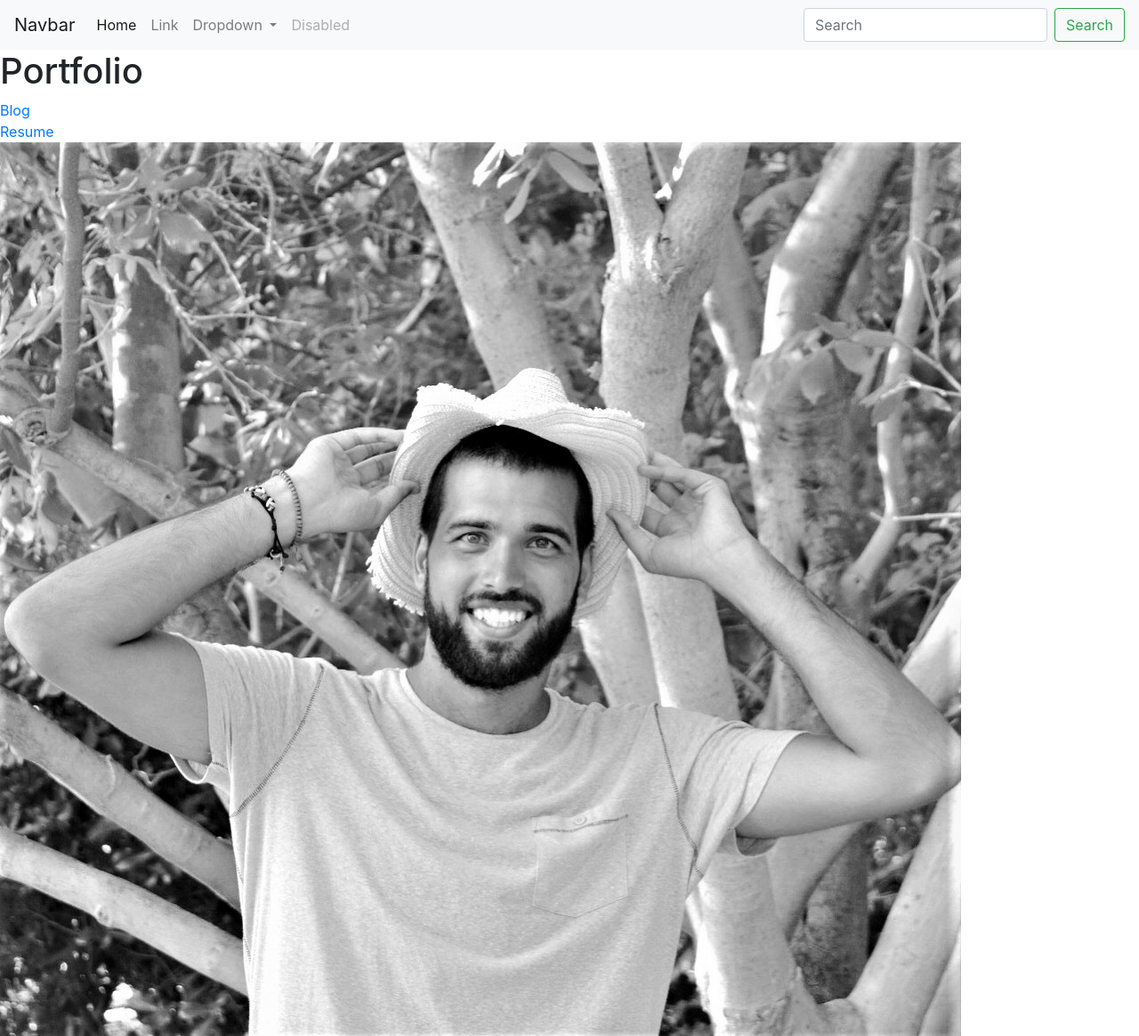
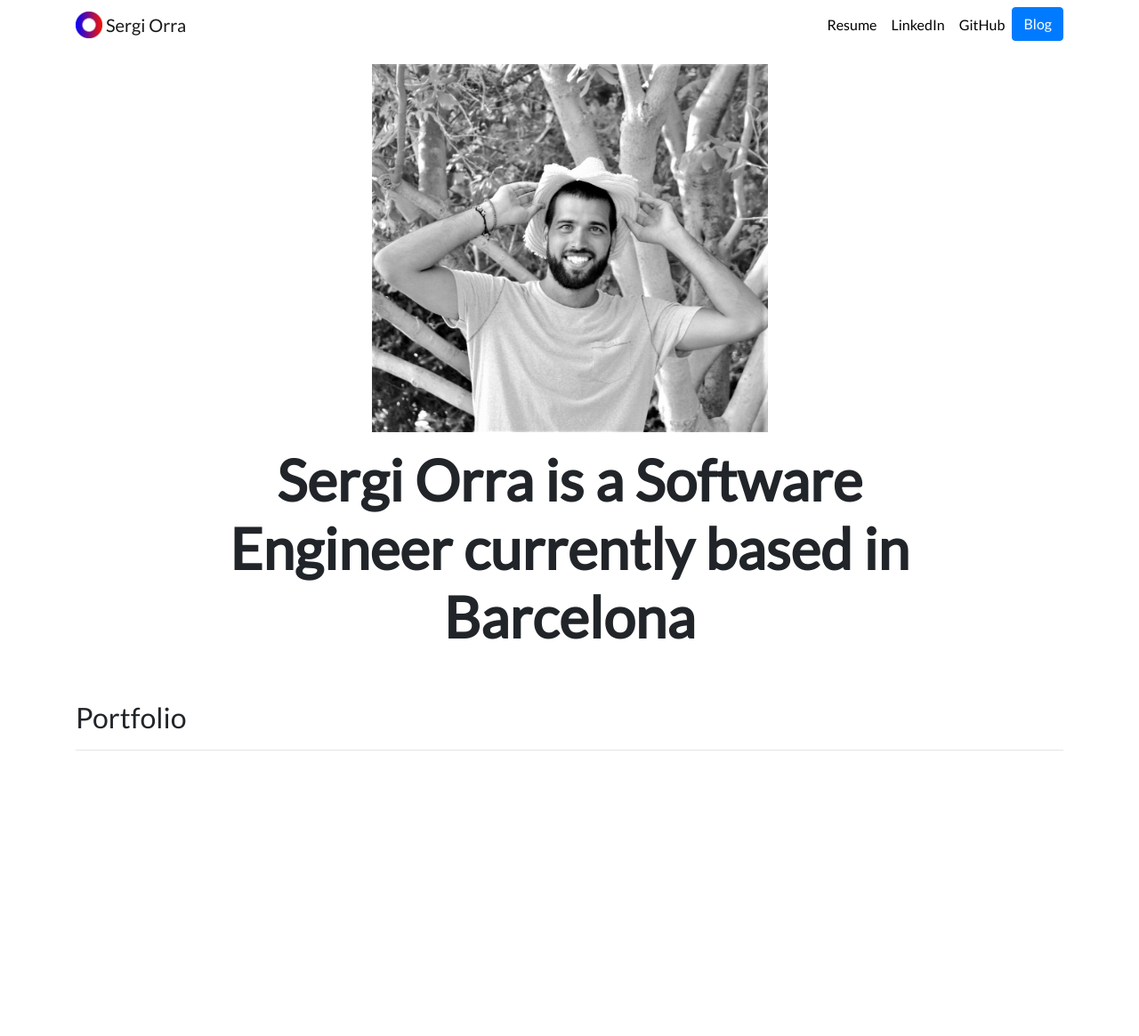
Before and after one commit to sergiorra/portfolio-django, a Django app: page / in a window 1280 px wide. Shown: the whole page at 89% size. After the commit the page ends 844 px from the top, so only its background shows below. Run offline with Django 3.2, Linux system fonts and the light colour scheme; data that the repository does not hold is empty; some libraries are stand-ins or nearby versions.

Commit message:
refactor

```diff
--- /dev/null
+++ b/portfolio/static/portfolio/custom.css
@@ -0,0 +1,24 @@
+.navbar-nav .nav-link {
+    color: rgba(0,0,0,1) !important;
+}
+
+.navbar-nav .nav-link:hover {
+    color: rgba(0,0,0,.5) !important;
+}
+
+body {
+    font-family: 'Lato', sans-serif;
+}
+
+#blogtitle {
+    font-size: 6rem;
+}
+
+@media (min-width: 992px) {
+    #hometext {
+        font-size: 4rem;
+    }
+    #blogdetailtitle {
+        font-size: 5rem;
+    }
+}
--- a/portfolio/templates/portfolio/base.html
+++ b/portfolio/templates/portfolio/base.html
@@ -1,107 +1,62 @@
-<!DOCTYPE html>
+{% load static %}
+<!doctype html>
 <html lang="en">
+
 <head>
   <!-- Required meta tags -->
-    <meta charset="utf-8" />
-    <meta
-      name="viewport"
-      content="width=device-width, initial-scale=1, shrink-to-fit=no"
-    />
+  <meta charset="utf-8">
+  <meta name="viewport" content="width=device-width, initial-scale=1, shrink-to-fit=no">
 
   <!-- Bootstrap CSS -->
-    <link
-      rel="stylesheet"
-      href="https://stackpath.bootstrapcdn.com/bootstrap/4.5.0/css/bootstrap.min.css"
-      integrity="sha384-9aIt2nRpC12Uk9gS9baDl411NQApFmC26EwAOH8WgZl5MYYxFfc+NcPb1dKGj7Sk"
-      crossorigin="anonymous"
-    />
+  <link rel="stylesheet" href="https://stackpath.bootstrapcdn.com/bootstrap/4.4.1/css/bootstrap.min.css" integrity="sha384-Vkoo8x4CGsO3+Hhxv8T/Q5PaXtkKtu6ug5TOeNV6gBiFeWPGFN9MuhOf23Q9Ifjh" crossorigin="anonymous">
 
-    <title>Hello, world!</title>
+  <link rel="stylesheet" href="{% static "portfolio/custom.css" %}">
+
+  <link href="https://fonts.googleapis.com/css?family=Lato&display=swap" rel="stylesheet">
+
+  <link rel="icon" type="image/png" href="{% static "portfolio/Logo.png" %}">
+
+  <title>Portfolio</title>
 </head>
+
 <body>
-    <nav class="navbar navbar-expand-lg navbar-light bg-light">
-      <a class="navbar-brand" href="#">Navbar</a>
-      <button
-        class="navbar-toggler"
-        type="button"
-        data-toggle="collapse"
-        data-target="#navbarSupportedContent"
-        aria-controls="navbarSupportedContent"
-        aria-expanded="false"
-        aria-label="Toggle navigation"
-      >
+
+  <nav id="topNav" class="navbar navbar-expand-md navbar-light">
+    <div class="container">
+      <a class="navbar-brand" href="{% url 'home' %}">
+        <img src="{% static "portfolio/Logo.png" %}" width="30" height="30" class="d-inline-block align-top">
+        <span>Sergi Orra</span>
+      </a>
+      <button class="navbar-toggler" type="button" data-toggle="collapse" data-target="#navbarNav" aria-controls="navbarNav" aria-expanded="false" aria-label="Toggle navigation">
         <span class="navbar-toggler-icon"></span>
       </button>
-
-      <div class="collapse navbar-collapse" id="navbarSupportedContent">
-        <ul class="navbar-nav mr-auto">
-          <li class="nav-item active">
-            <a class="nav-link" href="#"
-              >Home <span class="sr-only">(current)</span></a
-            >
+      <div class="collapse navbar-collapse text-center" id="navbarNav">
+        <ul class="navbar-nav ml-auto">
+          <li class="nav-item">
+            <a class="nav-link" href="{% static "portfolio/resume.pdf" %}">Resume</a>
           </li>
           <li class="nav-item">
-            <a class="nav-link" href="#">Link</a>
-          </li>
-          <li class="nav-item dropdown">
-            <a
-              class="nav-link dropdown-toggle"
-              href="#"
-              id="navbarDropdown"
-              role="button"
-              data-toggle="dropdown"
-              aria-haspopup="true"
-              aria-expanded="false"
-            >
-              Dropdown
-            </a>
-            <div class="dropdown-menu" aria-labelledby="navbarDropdown">
-              <a class="dropdown-item" href="#">Action</a>
-              <a class="dropdown-item" href="#">Another action</a>
-              <div class="dropdown-divider"></div>
-              <a class="dropdown-item" href="#">Something else here</a>
-            </div>
+            <a class="nav-link" href="https://www.linkedin.com/in/sergi-orra-gener%C3%B3-180b22105/" target="_blank">LinkedIn</a>
           </li>
           <li class="nav-item">
-            <a
-              class="nav-link disabled"
-              href="#"
-              tabindex="-1"
-              aria-disabled="true"
-              >Disabled</a
-            >
+            <a class="nav-link" href="https://github.com/sergiorra" target="_blank">GitHub</a>
+          </li>
+          <li>
+            <a role="button" href="{% url 'blog:all_blogs' %}" class="btn btn-primary">Blog</a>
           </li>
         </ul>
-        <form class="form-inline my-2 my-lg-0">
-          <input
-            class="form-control mr-sm-2"
-            type="search"
-            placeholder="Search"
-            aria-label="Search"
-          />
-          <button class="btn btn-outline-success my-2 my-sm-0" type="submit">
-            Search
-          </button>
-        </form>
+      </div>
     </div>
   </nav>
+  <div class="container">
+    {% block content %}{% endblock %}
+  </div>
 
-    {% block content %}{% endblock %}
+  <!-- Optional JavaScript -->
+  <!-- jQuery first, then Popper.js, then Bootstrap JS -->
+  <script src="https://code.jquery.com/jquery-3.4.1.slim.min.js" integrity="sha384-J6qa4849blE2+poT4WnyKhv5vZF5SrPo0iEjwBvKU7imGFAV0wwj1yYfoRSJoZ+n" crossorigin="anonymous"></script>
+  <script src="https://cdn.jsdelivr.net/npm/popper.js@1.16.0/dist/umd/popper.min.js" integrity="sha384-Q6E9RHvbIyZFJoft+2mJbHaEWldlvI9IOYy5n3zV9zzTtmI3UksdQRVvoxMfooAo" crossorigin="anonymous"></script>
+  <script src="https://stackpath.bootstrapcdn.com/bootstrap/4.4.1/js/bootstrap.min.js" integrity="sha384-wfSDF2E50Y2D1uUdj0O3uMBJnjuUD4Ih7YwaYd1iqfktj0Uod8GCExl3Og8ifwB6" crossorigin="anonymous"></script>
+</body>
 
-    <script
-      src="https://code.jquery.com/jquery-3.5.1.slim.min.js"
-      integrity="sha384-DfXdz2htPH0lsSSs5nCTpuj/zy4C+OGpamoFVy38MVBnE+IbbVYUew+OrCXaRkfj"
-      crossorigin="anonymous"
-    ></script>
-    <script
-      src="https://cdn.jsdelivr.net/npm/popper.js@1.16.0/dist/umd/popper.min.js"
-      integrity="sha384-Q6E9RHvbIyZFJoft+2mJbHaEWldlvI9IOYy5n3zV9zzTtmI3UksdQRVvoxMfooAo"
-      crossorigin="anonymous"
-    ></script>
-    <script
-      src="https://stackpath.bootstrapcdn.com/bootstrap/4.5.0/js/bootstrap.min.js"
-      integrity="sha384-OgVRvuATP1z7JjHLkuOU7Xw704+h835Lr+6QL9UvYjZE3Ipu6Tp75j7Bh/kR0JKI"
-      crossorigin="anonymous"
-    ></script>
-  </body>
 </html>
--- a/portfolio/templates/portfolio/home.html
+++ b/portfolio/templates/portfolio/home.html
@@ -1,19 +1,36 @@
-{% extends 'portfolio/base.html' %} {% block content %}
-<h1>Portfolio</h1>
-{% load static %}
+{% extends "portfolio/base.html" %} {% load static %} {% block content %}
 
-<a href="{% url 'blog:all_blogs' %}">Blog</a>
-<br />
+<div class="row justify-content-center my-3">
+  <div class="col-5">
+    <img src="{% static 'portfolio/profile_img.jpg' %}" class="img-fluid" />
+  </div>
+</div>
 
-<a href="{% static 'portfolio/resume.pdf' %}">Resume</a>
-<br />
+<div class="row justify-content-center mb-3">
+  <div class="col-md-9 text-center">
+    <h1 id="hometext" class="font-weight-bold">
+      Sergi Orra is a Software Engineer currently based in Barcelona
+    </h1>
+  </div>
+</div>
 
-<img src="{% static 'portfolio/profile_img.jpg' %}" />
+<h2 class="mt-5">Portfolio</h2>
+<hr />
+<div class="row">
+  {% for project in projects %}
+  <div class="col-lg-4 col-md-6">
+    {% if project.url %}
+    <a href="{{ project.url }}">
+      <img src="{{ project.image.url }}" class="img-fluid mb-2" />
+    </a>
+    {% else %}
 
-{% for project in projects %}
-<h2>{{ project.title }}</h2>
-<p>{{ project.description }}</p>
-<img src="{{project.image.url}}" />
-{% if project.url %}
-<br /><a href="{{project.url}}"></a>
-{% endif %} {% endfor %} {% endblock %}
+    <img src="{{ project.image.url }}" class="img-fluid mb-2" />
+    {% endif %}
+    <h3>{{ project.title }}</h3>
+    <p>{{ project.description }}</p>
+  </div>
+  {% endfor %}
+</div>
+
+{% endblock %}
```
Also changed, not shown: blog/templates/blog/all_blogs.html (+17 -7 lines), blog/templates/blog/detail.html (+7 -4 lines), portfolio/static/portfolio/Logo.png (added). Lines whose indentation alone changed are shown as unchanged.
